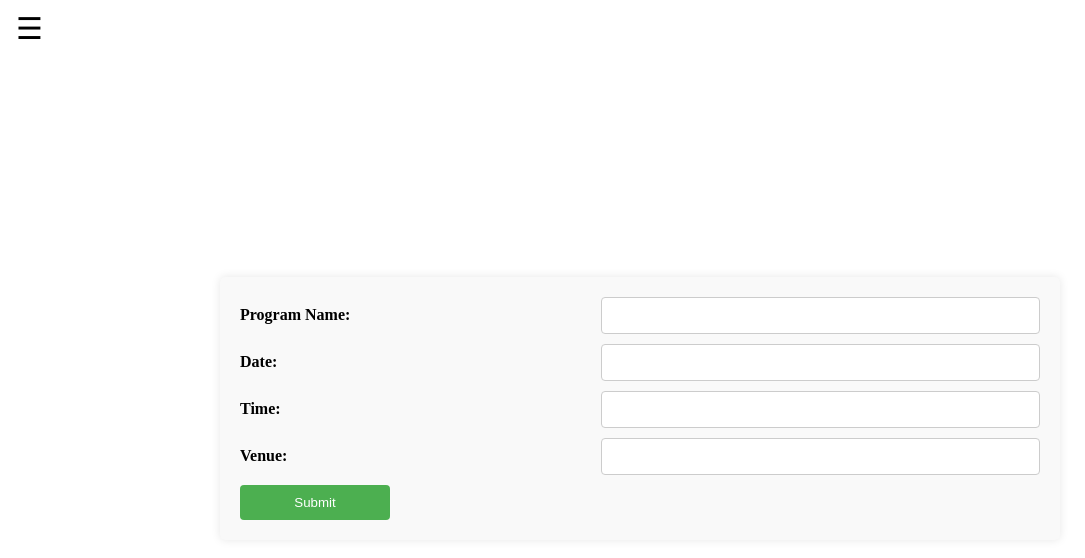
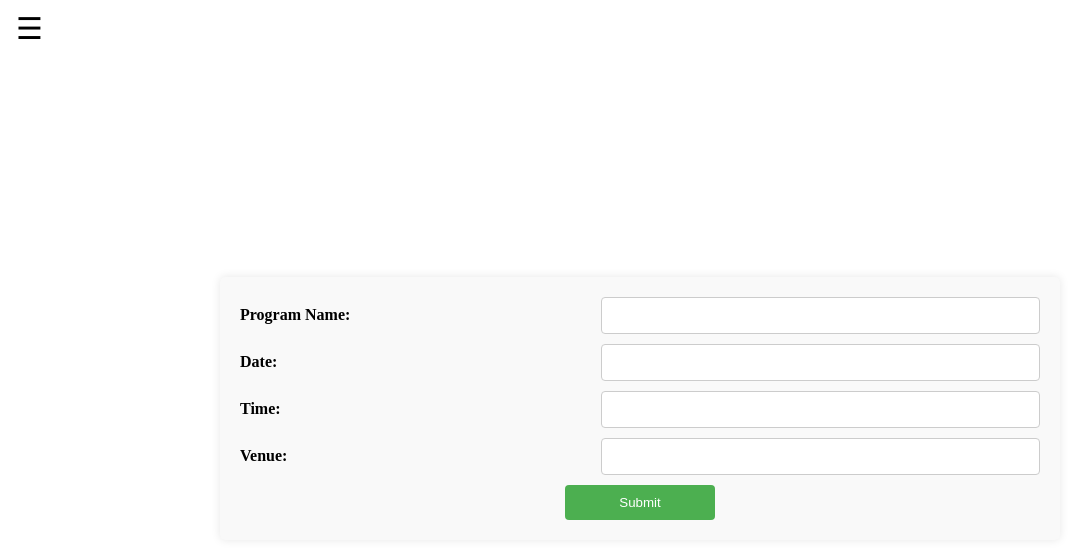
Before and after one commit to Javadamkd/art-fest-management, a Next.js app: page /programs in a window 1280 px wide. Shown: the top 558 px of the page, without its empty margins (0-1085 px from the left). Built offline with nearby package versions, Linux system fonts and the light colour scheme.

Commit message:
Update programs.js

```diff
--- a/pages/programs.js
+++ b/pages/programs.js
@@ -18,7 +18,9 @@ const Programs = () => {
         <label htmlFor="venue" className={styles.label}>Venue:</label>
         <input type="text" id="venue" name="venue" required className={styles.input} />
 
-        <button type="submit" className={styles.button}>Submit</button>
+        <div className={styles.buttonContainer}>
+          <button type="submit" className={styles.button}>Submit</button>
+        </div>
       </form>
     </div>
   );
```
